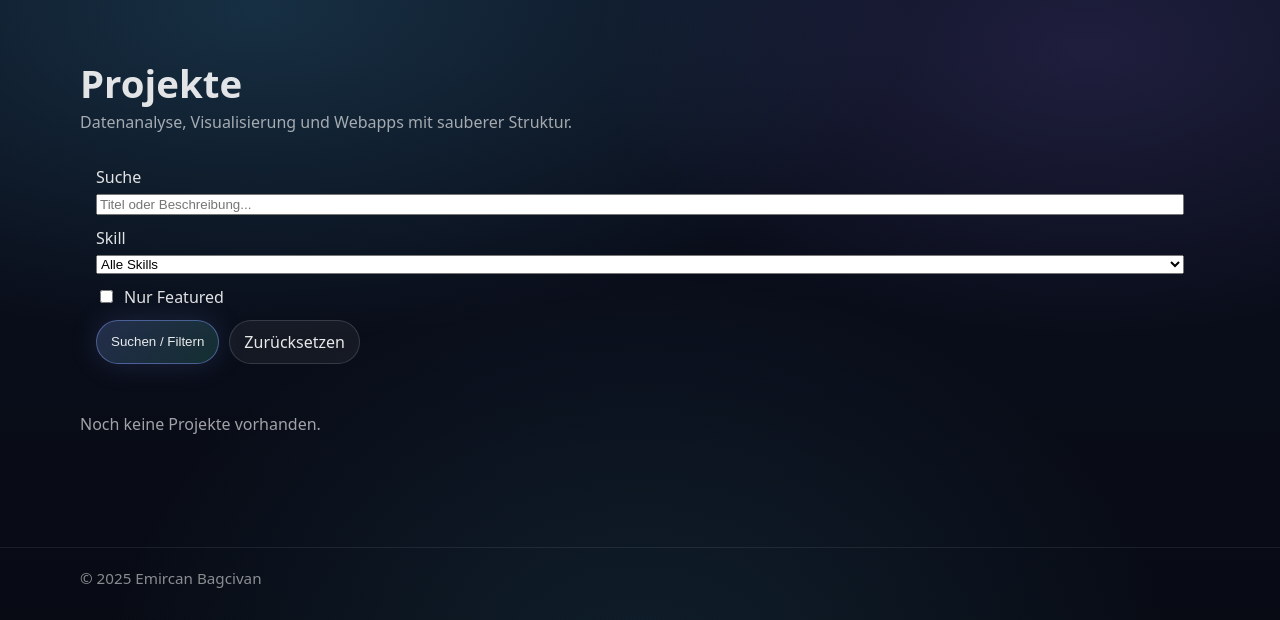
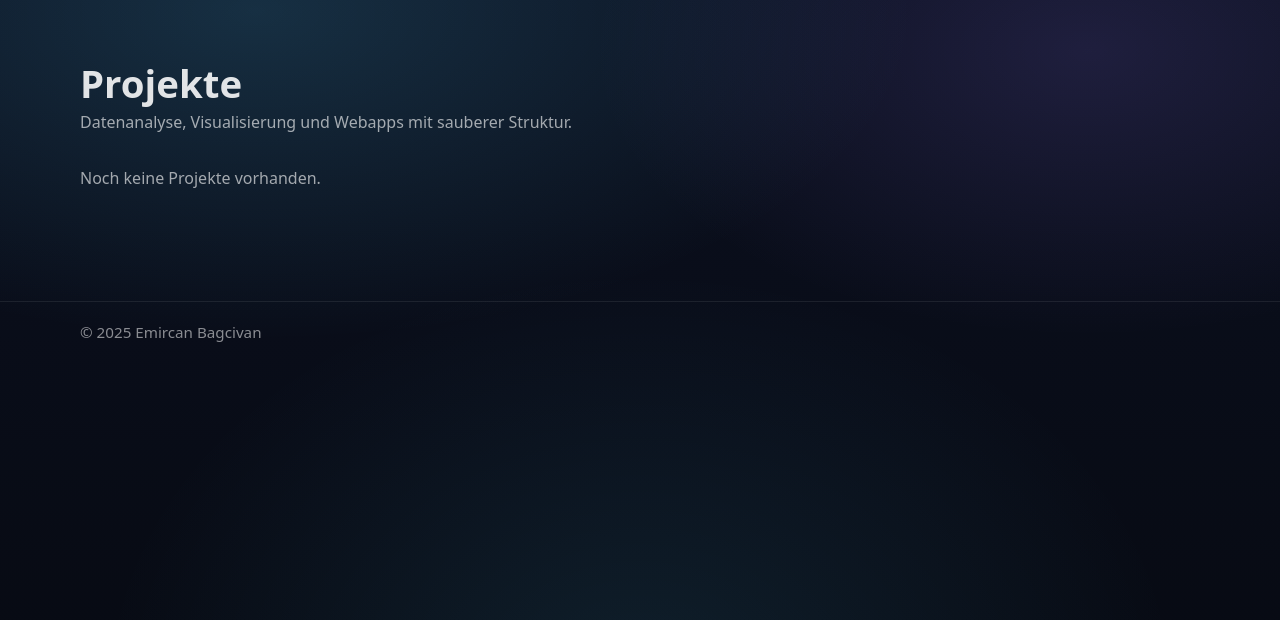
Before and after one commit to emirfhnw/portfolio, a Django app: page /projects/ in a window 1280 px wide. Shown: the part 69-689 px from the top of the page. Run offline with Django 5.2, Linux system fonts and the light colour scheme; data that the repository does not hold is empty.

Commit message:
Remove projects filter form

```diff
--- a/portfolio/templates/portfolio/projects.html
+++ b/portfolio/templates/portfolio/projects.html
@@ -8,36 +8,6 @@
     <h1>Projekte</h1>
     <p class="muted">Datenanalyse, Visualisierung und Webapps mit sauberer Struktur.</p>
   </header>
-
-
-<form class="filter-form" method="get">
-  <div class="filter-group">
-    <label for="q">Suche</label>
-    <input id="q" type="text" name="q" value="{{ q }}" placeholder="Titel oder Beschreibung...">
-  </div>
-
-  <div class="filter-group">
-    <label for="skill">Skill</label>
-    <select id="skill" name="skill">
-      <option value="">Alle Skills</option>
-      {% for skill in skills %}
-        <option value="{{ skill.id }}" {% if skill.id|stringformat:"s" == selected_skill %}selected{% endif %}>{{ skill }}</option>
-      {% endfor %}
-    </select>
-  </div>
-
-  <div class="filter-group">
-    <label class="filter-check">
-      <input type="checkbox" name="featured" value="on" {% if selected_featured %}checked{% endif %}>
-      <span>Nur Featured</span>
-    </label>
-  </div>
-
-  <div class="filter-actions">
-    <button class="btn primary" type="submit">Suchen / Filtern</button>
-    <a class="btn" href="{% url 'projects' %}">Zurücksetzen</a>
-  </div>
-</form>
 
 
   <div class="grid cards">
```
Also changed, not shown: media/about/Bild.jpg (added), media/about/Dolap_Schwarz.png (added).
